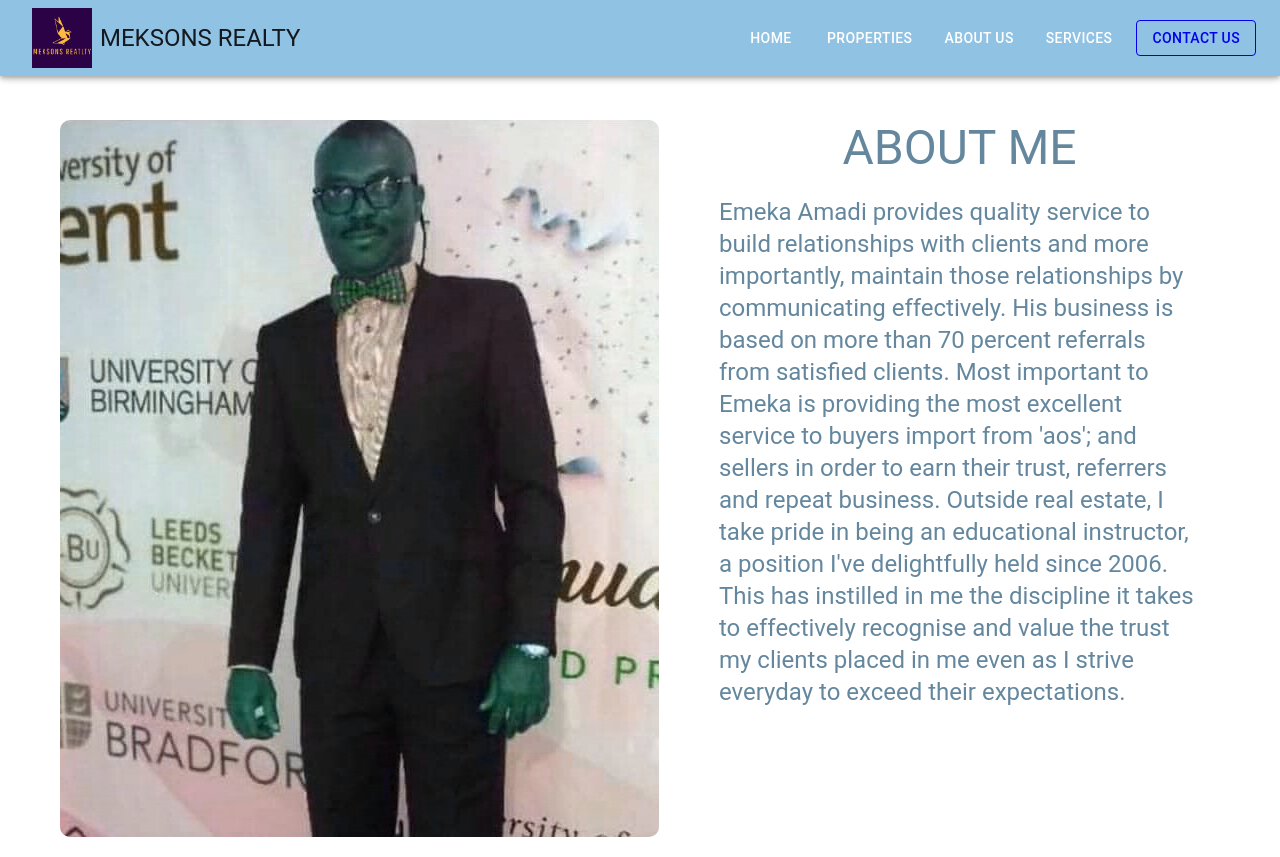
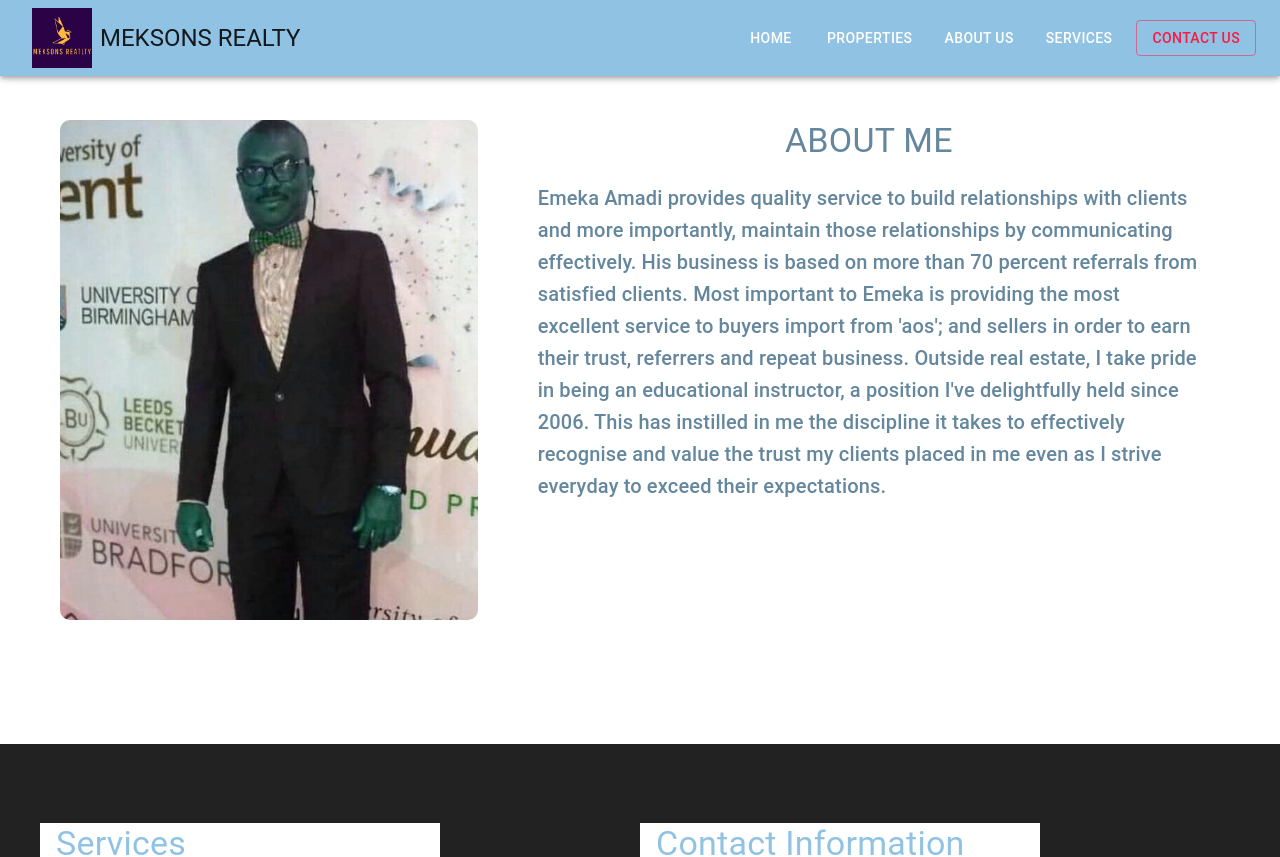
Before and after one commit to franklinwagbara/RealEstate-App, a React (Create React App) app: page /about in a window 1280 px wide. Shown: the top 857 px of the page. Built offline with nearby package versions, Linux system fonts and the light colour scheme.

Commit message:
modified some components

```diff
--- a/src/components/Header.jsx
+++ b/src/components/Header.jsx
@@ -8,7 +8,7 @@ import {
   Typography,
 } from "@mui/material";
 import { CatchingPokemon } from "@mui/icons-material";
-import React from "react";
+import React, { useState } from "react";
 import Logo from "../assets/images/test.png";
 import { HashLink as Link } from "react-router-hash-link";
 import { useNavigate } from "react-router-dom";
@@ -22,6 +22,8 @@ const navList = [
 
 const Header = () => {
   const navigate = useNavigate();
+  const [active, setActive] = useState();
+
   return (
     <div style={{ overflow: "hidden" }}>
       <AppBar color="primary">
@@ -42,8 +44,14 @@ const Header = () => {
             {navList.map((item) => (
               <Button
                 key={item.title}
-                onClick={() => navigate(item.path)}
+                onClick={() => {
+                  navigate(item.path);
+                  setActive(item.title);
+                }}
                 sx={{
+                  backgroundColor: `${
+                    item.title === active ? "secondary.main" : "inherit"
+                  }`,
                   color: "white",
                   "&:hover": { backgroundColor: "secondary.main" },
                 }}
@@ -54,7 +62,7 @@ const Header = () => {
               </Button>
             ))}
 
-            <Link to="#contact" smooth>
+            <Link to="/#contact" smooth>
               <Button
                 sx={{
                   "&:hover": {
@@ -63,7 +71,7 @@ const Header = () => {
                   },
                 }}
                 variant="outlined"
-                color="inherit"
+                color="secondary"
               >
                 CONTACT US
               </Button>
--- a/src/pages/Aboutpage.jsx
+++ b/src/pages/Aboutpage.jsx
@@ -17,7 +17,7 @@ const Aboutpage = () => {
           data-aos="fade-right"
           color="primary.dark"
           align="center"
-          variant="h3"
+          variant="h4"
         >
           ABOUT ME
         </Typography>
@@ -25,7 +25,7 @@ const Aboutpage = () => {
           data-aos="fade-up"
           color="primary.dark"
           component={"p"}
-          variant="h5"
+          variant="h6"
         >
           Emeka Amadi provides quality service to build relationships with
           clients and more importantly, maintain those relationships by
--- a/src/pages/styles/aboutpage.scss
+++ b/src/pages/styles/aboutpage.scss
@@ -6,6 +6,7 @@
   img {
     border-radius: 10px;
     filter: hue-rotate(150deg);
+    height: 500px;
   }
 
   div {
```
